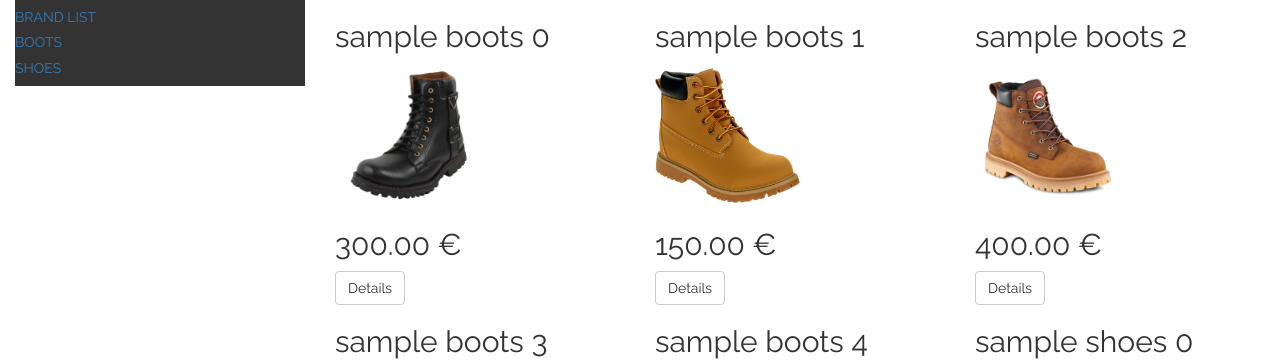
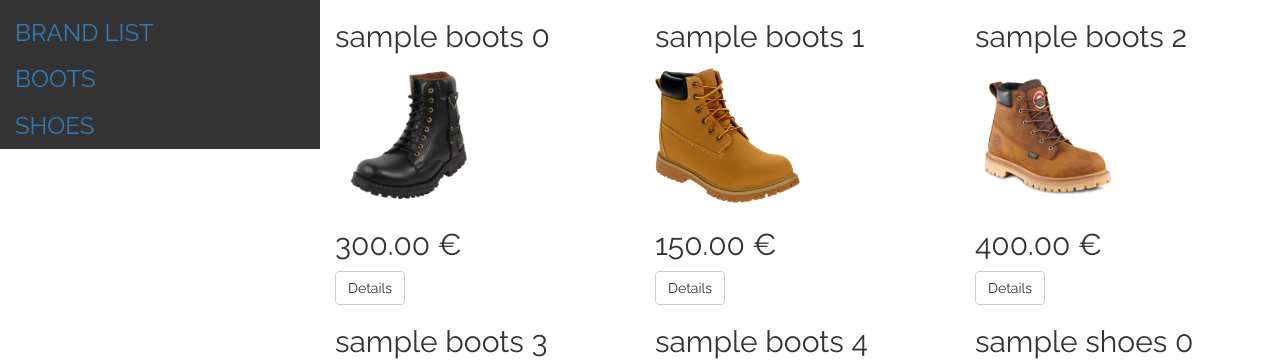
Before and after one commit to mihara0320/ShoeShop, a Django app: page /showcase/ in a window 1280 px wide. Shown: the part 60-423 px from the top of the page. Run offline with Django 3.2, Linux system fonts and the light colour scheme; data comes from the database, SQL or seed files in the repository; some libraries are stand-ins or nearby versions.

Commit message:
font color

```diff
--- a/showcase/templates/showcase/menu.html
+++ b/showcase/templates/showcase/menu.html
@@ -2,11 +2,11 @@
 
 {% block main_content %}
 
-<div class="col-xs-3 col-sm-3 col-md-3 col-lg-3">
-    <ul class="nav nav-pills nav-stacked" style="background-color: #333; font-family: 'Raleway';font-size: 22px; color: white;">
-        <h5><li><a href="{% url 'showcase:brand_list' %}">BRAND LIST</a></li></h5>
-        <h5><li><a href="{% url 'showcase:index' %}?category=boots">BOOTS</a></li></h5>
-        <h5><li><a href="{% url 'showcase:index' %}?category=shoes">SHOES</a></li></h5>
+<div class="col-xs-3 col-sm-3 col-md-3 col-lg-3" style="background-color: #333; font-family: 'Raleway';font-size: 22px; height: 100%">
+    <ul class="nav nav-pills nav-stacked">
+        <h3 style="color: white"><li><a href="{% url 'showcase:brand_list' %}">BRAND LIST</a></li></h3>
+        <h3 style="color: white"><li><a href="{% url 'showcase:index' %}?category=boots">BOOTS</a></li></h3>
+        <h3 style="color: white"><li><a href="{% url 'showcase:index' %}?category=shoes">SHOES</a></li></h3>
     </ul>
 </div>
 
```
